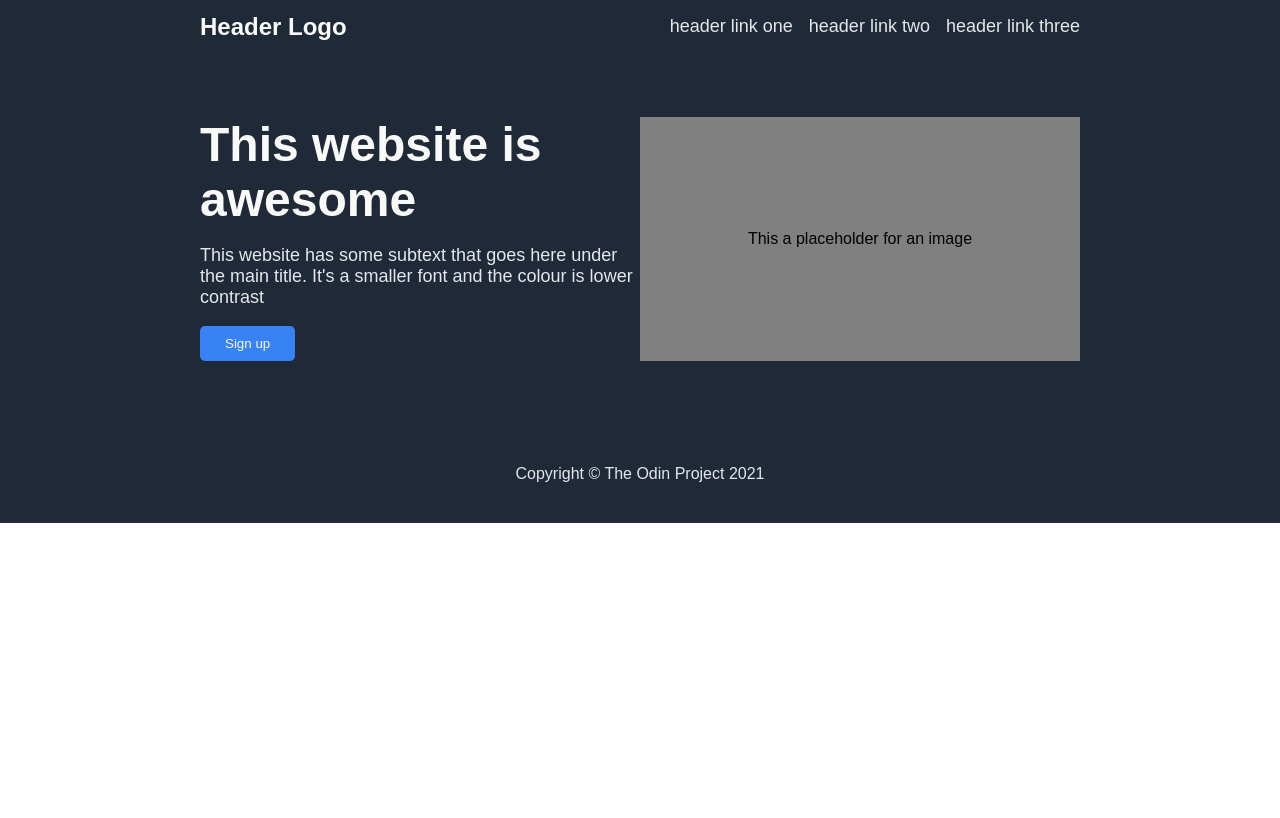
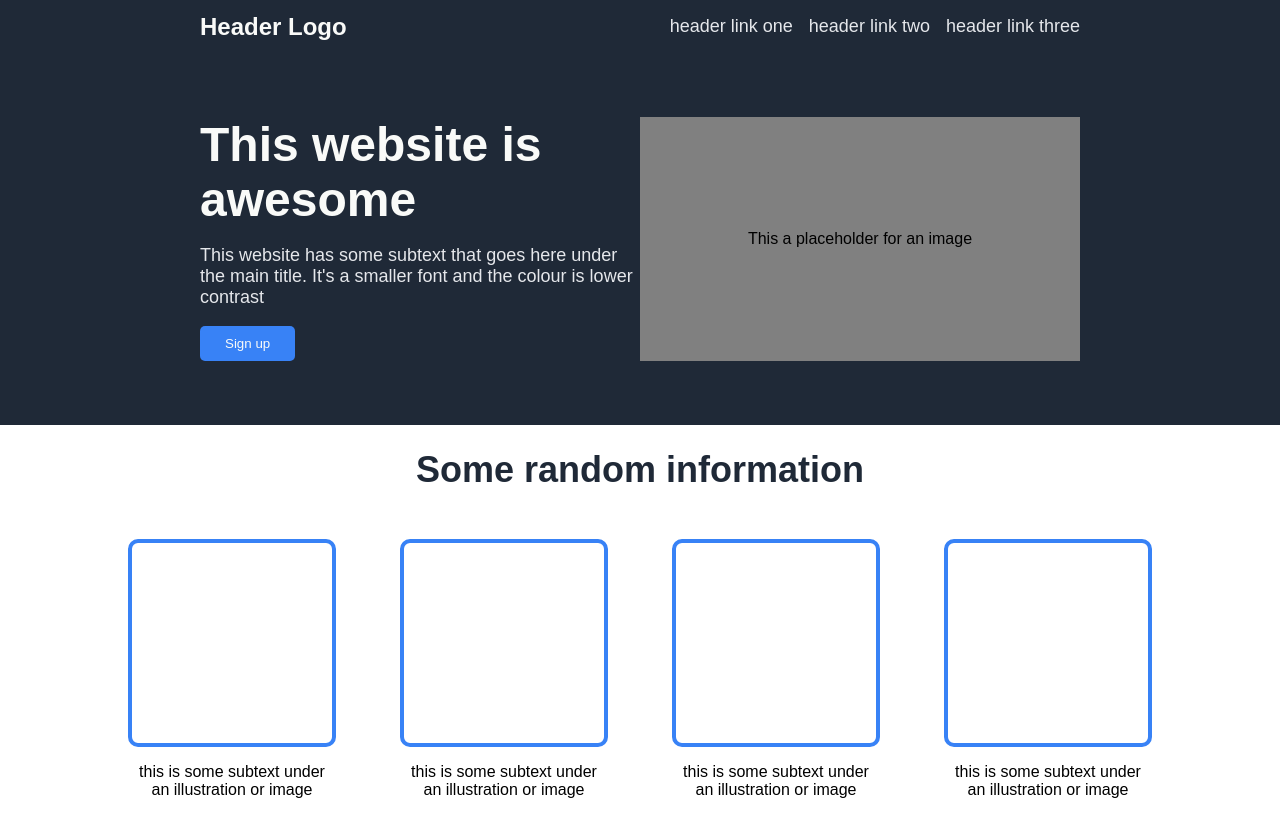
Before and after one commit to AatifM/odin-landing-page, a plain HTML site: page index.html in a window 1280 px wide. Shown: the top 818 px of the page. Drawn offline with Linux system fonts and the light colour scheme.

Commit message:
Complete styling for section-2

```diff
--- a/index.html
+++ b/index.html
@@ -28,7 +28,25 @@
         </div>
     </div>
     <div class="section2">
-
+        <h1>Some random information</h1>
+        <div class="info-content">
+            <div class="media">
+                <div class="placeholder"></div>
+                <p>this is some subtext under an illustration or image</p>
+            </div>
+            <div class="media">
+                <div class="placeholder"></div>
+                <p>this is some subtext under an illustration or image</p>
+            </div>
+            <div class="media">
+                <div class="placeholder"></div>
+                <p>this is some subtext under an illustration or image</p>
+            </div>
+            <div class="media">
+                <div class="placeholder"></div>
+                <p>this is some subtext under an illustration or image</p>
+            </div>
+        </div>
     </div>
     <div class="section3">
 
--- a/styles.css
+++ b/styles.css
@@ -86,3 +86,43 @@ body {
 .footer p {
     color: #E5E7EB;
 }
+
+.section2 h1 {
+    font-size: 36px;
+    color: #1F2937;
+    font-weight: 900;
+    text-align: center;
+}
+
+.section2 {
+    padding-bottom: 64px;
+}
+
+.info-content {
+    display: flex;
+    align-items: center;
+    justify-content: center;
+    gap: 64px;
+}
+
+.media {
+    margin-top: 24px;
+    display: flex;
+    flex-direction: column;
+    align-items: center;
+    justify-content: center;
+}
+
+.placeholder {
+    width: 200px;
+    height: 200px;
+    border: solid #3882F6 4px;
+    border-radius: 10px;
+    flex: 1 1 auto;
+}
+
+.media p {
+    flex: 1;
+    text-align: center;
+    width: 200px;
+}
```
